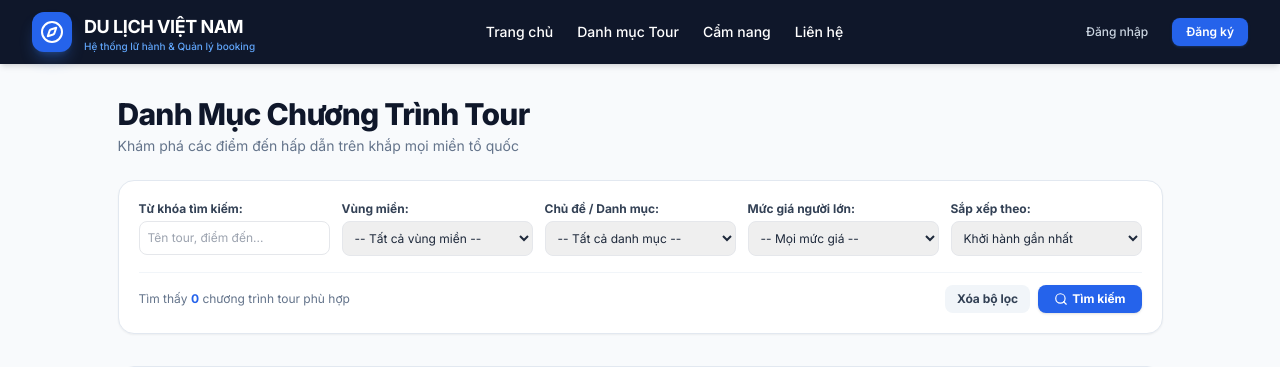
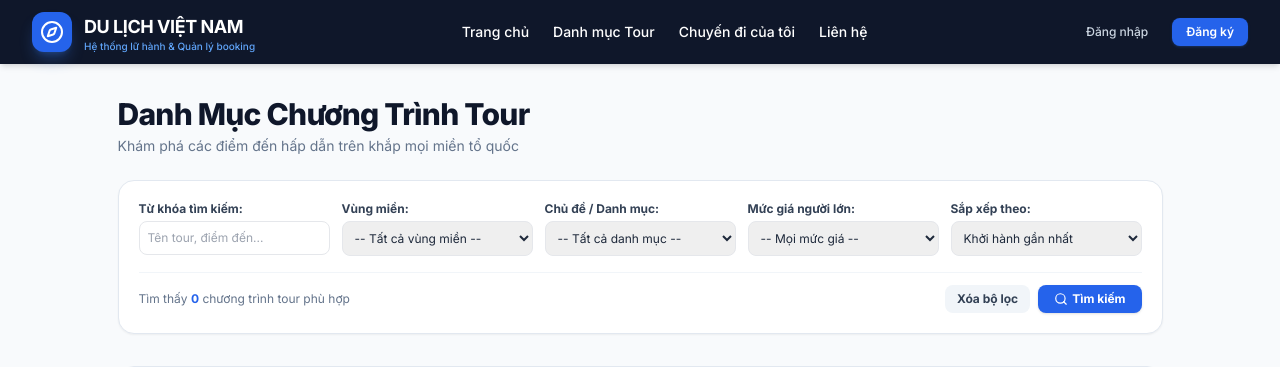
Before and after one commit to DTH235655-NGUYENTRUNGHIEU/Quan_ly_du_an_phan_mem, a PHP site: page /modules/tours/index.php in a window 1280 px wide. Shown: the top 367 px of the page. Run offline with PHP 8.4, Linux system fonts and the light colour scheme; data that the repository does not hold is empty; some libraries are stand-ins or nearby versions.

Commit message:
Thêm liên kết "Chuyến đi của tôi" vào Thanh điều hướng

```diff
--- a/includes/navbar.php
+++ b/includes/navbar.php
@@ -7,7 +7,7 @@ $user = current_user();
 <nav class="bg-slate-900 text-white sticky top-0 z-50 shadow-md">
     <div class="max-w-7xl mx-auto px-4 sm:px-6 lg:px-8">
         <div class="flex items-center justify-between h-16">
-            <!-- Logo -->
+            <!-- Logo thương hiệu -->
             <div class="flex items-center space-x-3">
                 <div class="w-10 h-10 rounded-xl bg-blue-600 flex items-center justify-center text-white shadow-lg shadow-blue-500/30">
                     <i data-lucide="compass" class="w-6 h-6"></i>
@@ -22,7 +22,7 @@ $user = current_user();
             <div class="hidden md:flex items-center space-x-6 text-sm font-medium">
                 <a href="<?= BASE_URL ?>index.php" class="hover:text-blue-400 transition">Trang chủ</a>
                 <a href="<?= BASE_URL ?>modules/tours/index.php" class="hover:text-blue-400 transition">Danh mục Tour</a>
-                <a href="#" class="hover:text-blue-400 transition">Cẩm nang</a>
+                <a href="<?= BASE_URL ?>modules/booking/my_bookings.php" class="hover:text-blue-400 transition">Chuyến đi của tôi</a>
                 <a href="#" class="hover:text-blue-400 transition">Liên hệ</a>
             </div>
 
```
